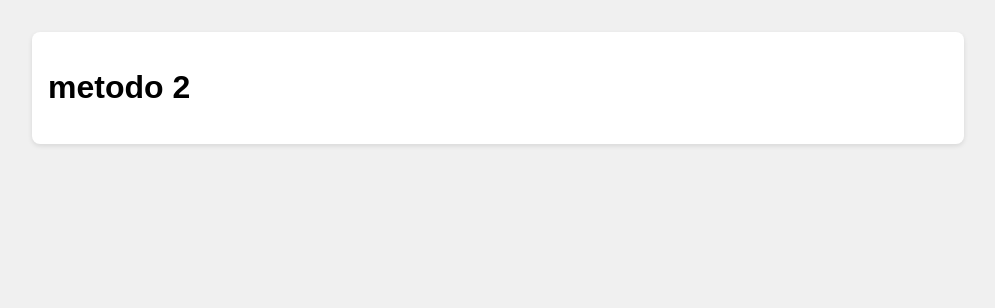
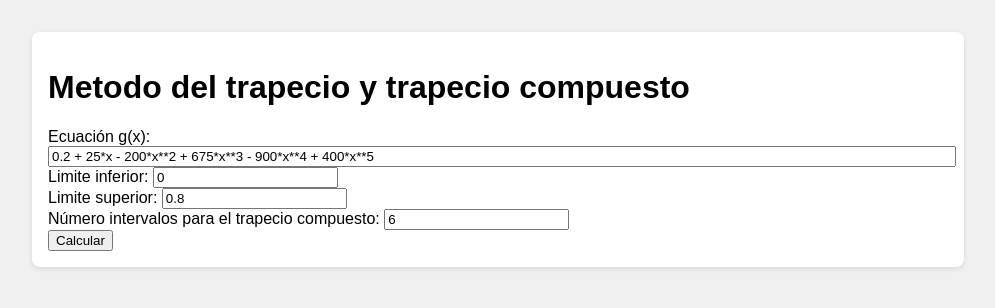
Before and after one commit to manuelmv15/metodosANS, a Django app: page /metodo2/ in a window 1280 px wide. Shown: the part 66-374 px from the top of the page, without its empty margins (142-1137 px from the left). Run offline with Django 5.2, Linux system fonts and the light colour scheme.

Commit message:
avances menores
poner algunos metodos y campos en metodo 2

```diff
--- a/landing/views.py
+++ b/landing/views.py
@@ -1,6 +1,6 @@
 from django.shortcuts import render
 from django.shortcuts import render, redirect
-from metodos import puntoFijo
+from metodos import puntoFijo, IntegralNumerica
 
 
 
@@ -49,7 +49,43 @@ def landing_metodo1(request):
 
 
 def landing_metodo2(request):
-    return render(request, 'landing/metodo2.html', {'modo': 'landing'})
+    AreaI = None
+    AreaT = 0
+    AreaTC = 0
+    valores = []
+    valoresH = []
+    funcion = ''
+    limite_a = 0
+    limite_b = 0
+    decimales = 4
+    errorT = 0
+    errorTC = 0
+
+    if request.method == 'POST':
+        funcion = request.POST.get('funcion')
+
+        if not funcion or funcion.strip() == "":
+            AreaI = "Por favor, ingresa una ecuación válida en g(x)."
+        else:
+            try:
+                limite_a = float(request.POST.get('limite_a'))
+                limite_b = float(request.POST.get('limite_b'))
+                valor_t = int(request.POST.get('valor_t'))
+
+                AreaI, AreaT, AreaTC = IntegralNumerica(funcion, decimales, valores, valoresH, limite_a, limite_b, valor_t)
+
+            except Exception as e:
+                AreaI = f"Error: {str(e)}"
+
+    return render(request, 'landing/metodo2.html', {
+        'modo': 'landing',
+        'AreaI': AreaI,
+        'AreaT': AreaT,
+        'AreaTC': AreaTC,
+        'errorT': errorT,
+        'errorTC': errorTC,
+        'funcion': funcion,
+    })
 
 def landing_documentacion(request):
     return render(request, 'landing/documentacion.html', {'modo': 'landing'})
--- /dev/null
+++ b/requirements.txt
@@ -0,0 +1,5 @@
+asgiref
+django
+Pillow
+sqlparse
+tzdata
--- a/templates/landing/metodo2.html
+++ b/templates/landing/metodo2.html
@@ -1,9 +1,45 @@
 {% extends 'bases/base.html' %}
 
 
-{% block title %}metodo 2{% endblock %}
+{% block title %}Integración Númerica{% endblock %}
+
+{% load static %}
 
 {% block content %}
- <h1>metodo 2</h1>
+ <h1>Metodo del trapecio y trapecio compuesto</h1>
+
+    <form method="post">
+    {% csrf_token %}
+
+    <label for="funcion">Ecuación g(x):</label>
+    <input type="text" name="funcion" value="{{ funcion|default:'0.2 + 25*x - 200*x**2 + 675*x**3 - 900*x**4 + 400*x**5' }}
+    "style="width:100%;">
+
+    <label for="limite_a">Limite inferior: </label>
+    <input type="number" name="limite_a" value="{{ limite_a|default:0 }}" step="0.1"><br>
+
+    <label for="limite_b">Limite superior: </label>
+    <input type="number" name="limite_b" value="{{ limite_b|default:0.8 }}" step="0.1"><br>
+
+    <label for="valor_t">Número intervalos para el trapecio compuesto: </label>
+    <input type="number" name="valor_t" value="{{ valor_t|default:6 }}" step="any"><br>
+
+    <button type="submit">Calcular</button>
+</form>
+
+    {% if AreaI %}
+        <h2>Resultado:</h2>
+
+        <h2>Area integral = {{ AreaI }}</h2>
+        <h2>Area trapecio = {{ AreaT }}</h2>
+        <h2>Area trapecio compuesto = {{ AreaTC }}</h2>
+
+        <h2>Error trapecio = {{ errorT }}</h2>
+        <h2>Error trapecio compuesto = {{ errorTC }}</h2>
+
+        <h3>Gráfica:</h3>
+        <img src="{% static 'metodos/grafica_integral_numerica.svg' %}" alt="Gráfica del método de punto fijo" style="width:100%; max-width:800px;">
+
+    {% endif %}
 
 {% endblock %}
```
Also changed, not shown: metodos.py (+49 -0 lines), dbmetodos.db (added), static/metodos/grafica_punto_fijo.svg.
